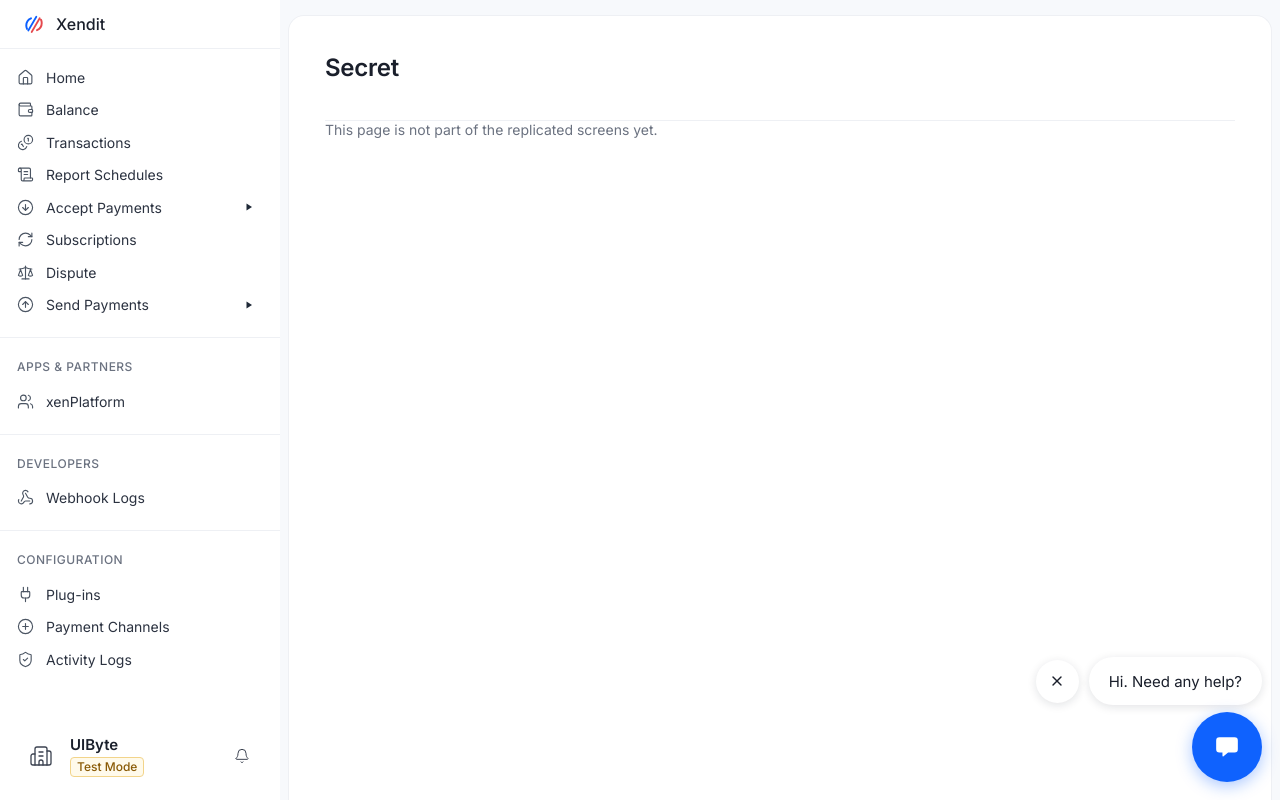
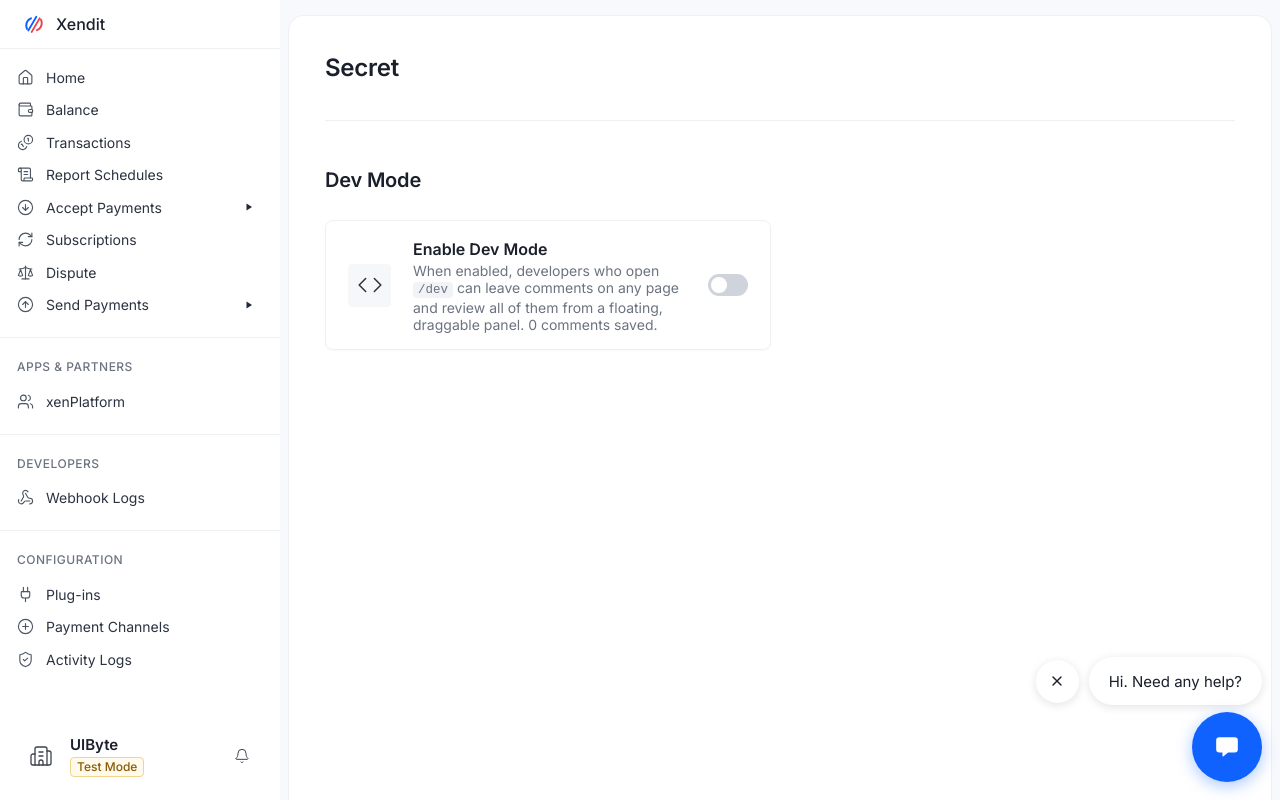
Before and after one commit to sandmanz26/dashboardpayment, a React (Vite) app: page /secret in a window 1280 px wide. Built offline with nearby package versions, Linux system fonts and the light colour scheme.

Commit message:
Move Dev Mode toggle to hidden /secret page
Co-Authored-By: Claude Sonnet 5.5 <noreply@anthropic.com>
Claude-Session: https://claude.ai/code/session_01BUcZdwCWsct3mNeUaifTe2

```diff
--- a/src/App.tsx
+++ b/src/App.tsx
@@ -8,6 +8,7 @@ import Disputes from './pages/Disputes';
 import Subscriptions from './pages/Subscriptions';
 import Developers from './pages/Developers';
 import DevEntry from './pages/DevEntry';
+import Secret from './pages/Secret';
 import Placeholder from './pages/Placeholder';
 
 export default function App() {
@@ -19,6 +20,7 @@ export default function App() {
         <Route path="transactions" element={<Transactions />} />
         <Route path="settings" element={<Settings />} />
         <Route path="settings/developers" element={<Developers />} />
+        <Route path="secret" element={<Secret />} />
         <Route path="dev" element={<DevEntry />} />
         <Route path="dispute" element={<Disputes />} />
         <Route path="subscriptions" element={<Subscriptions />} />
--- a/src/pages/DevEntry.tsx
+++ b/src/pages/DevEntry.tsx
@@ -13,7 +13,7 @@ export default function DevEntry() {
     <>
       <PageHeader title="Dev Mode is off" />
       <p className="muted" style={{ marginTop: 32 }}>
-        Dev Mode is disabled. Turn it on in <Link to="/settings" style={{ color: 'var(--blue)' }}>Settings</Link> to leave and review comments.
+        Dev Mode is disabled. Turn it on at <Link to="/secret" style={{ color: 'var(--blue)' }}>/secret</Link> to leave and review comments.
       </p>
     </>
   );
--- /dev/null
+++ b/src/pages/Secret.tsx
@@ -0,0 +1,31 @@
+import { Code } from 'lucide-react';
+import { Link } from 'react-router-dom';
+import PageHeader from '../components/PageHeader';
+import { useDevMode } from '../dev/DevMode';
+
+/** Hidden page (/secret): not linked from anywhere in the UI. */
+export default function Secret() {
+  const { enabled, setEnabled, comments } = useDevMode();
+  return (
+    <>
+      <PageHeader title="Secret" />
+      <h2 className="section-title settings-h">Dev Mode</h2>
+      <div className="settings-card devmode-card">
+        <span className="settings-icon"><Code size={26} strokeWidth={1.4} /></span>
+        <span className="devmode-text">
+          <span className="settings-title">Enable Dev Mode</span>
+          <span className="settings-desc">
+            When enabled, developers who open <code>/dev</code> can leave comments on any page and review all of them
+            from a floating, draggable panel. {comments.length} comment{comments.length === 1 ? '' : 's'} saved.
+          </span>
+        </span>
+        <button role="switch" aria-checked={enabled} aria-label="Enable Dev Mode" className={`switch lg ${enabled ? 'on' : ''}`} onClick={() => setEnabled(!enabled)}><i /></button>
+      </div>
+      {enabled && (
+        <p className="devmode-hint">
+          Dev Mode is on. Open <Link to="/dev" className="link" style={{ marginLeft: 0 }}>/dev</Link> to start commenting.
+        </p>
+      )}
+    </>
+  );
+}
--- a/src/pages/Settings.tsx
+++ b/src/pages/Settings.tsx
@@ -2,7 +2,6 @@ import { Code, CircleArrowUp, ReceiptText, UserRoundCog, Users, Wallet } from 'l
 import type { LucideIcon } from 'lucide-react';
 import { Link } from 'react-router-dom';
 import PageHeader from '../components/PageHeader';
-import { useDevMode } from '../dev/DevMode';
 
 interface Entry { title: string; desc: string; icon: LucideIcon; to: string }
 
@@ -36,38 +35,12 @@ function Grid({ title, items }: { title: string; items: Entry[] }) {
   );
 }
 
-function DevModeSection() {
-  const { enabled, setEnabled, comments } = useDevMode();
-  return (
-    <>
-      <h2 className="section-title settings-h">Dev Mode</h2>
-      <div className="settings-card devmode-card">
-        <span className="settings-icon"><Code size={26} strokeWidth={1.4} /></span>
-        <span className="devmode-text">
-          <span className="settings-title">Enable Dev Mode</span>
-          <span className="settings-desc">
-            When enabled, developers who open <code>/dev</code> can leave comments on any page and review all of them
-            from a floating, draggable panel. {comments.length} comment{comments.length === 1 ? '' : 's'} saved.
-          </span>
-        </span>
-        <button role="switch" aria-checked={enabled} aria-label="Enable Dev Mode" className={`switch lg ${enabled ? 'on' : ''}`} onClick={() => setEnabled(!enabled)}><i /></button>
-      </div>
-      {enabled && (
-        <p className="devmode-hint">
-          Dev Mode is on. Open <Link to="/dev" className="link" style={{ marginLeft: 0 }}>/dev</Link> to start commenting.
-        </p>
-      )}
-    </>
-  );
-}
-
 export default function Settings() {
   return (
     <>
       <PageHeader title="Settings" />
       <Grid title="Account" items={account} />
       <Grid title="Setup & Integration" items={setup} />
-      <DevModeSection />
       <div className="version">Version: 1.259.1</div>
     </>
   );
```
